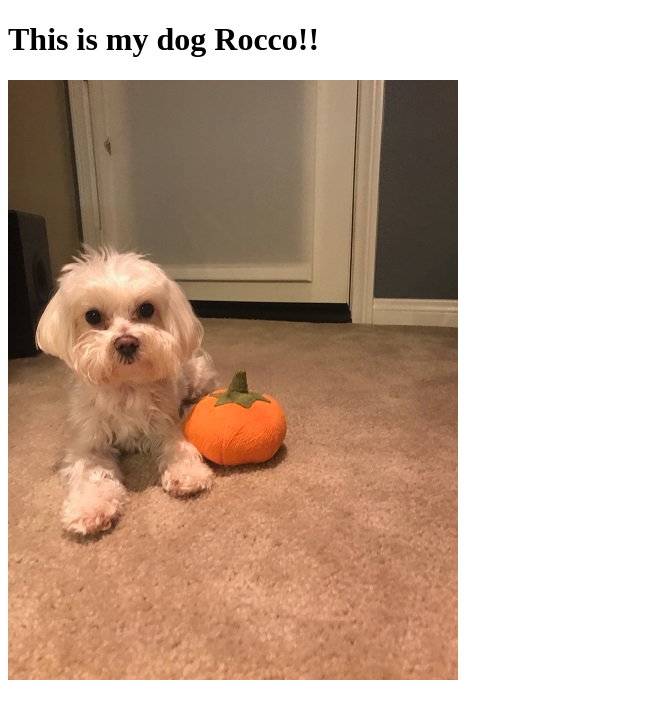
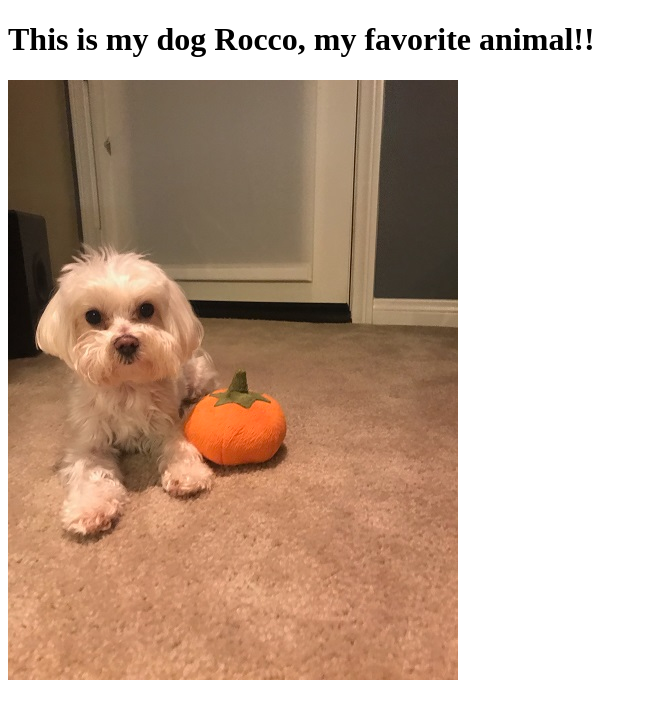
Before and after one commit to jrdrenth/Rocco, a plain HTML site: page index.html in a window 1280 px wide. Shown: the whole page, without its empty margins (0-647 px from the left). Drawn offline with Linux system fonts and the light colour scheme.

Commit message:
additional update to index.html

```diff
--- a/index.html
+++ b/index.html
@@ -5,7 +5,7 @@
     </head>
     <body>
 
-      <h1>This is my dog Rocco!!</h1>
+      <h1>This is my dog Rocco, my favorite animal!!</h1>
       <img src="Rocco.jpg" alt="My Dog Rocco">
 
     </body>
```
